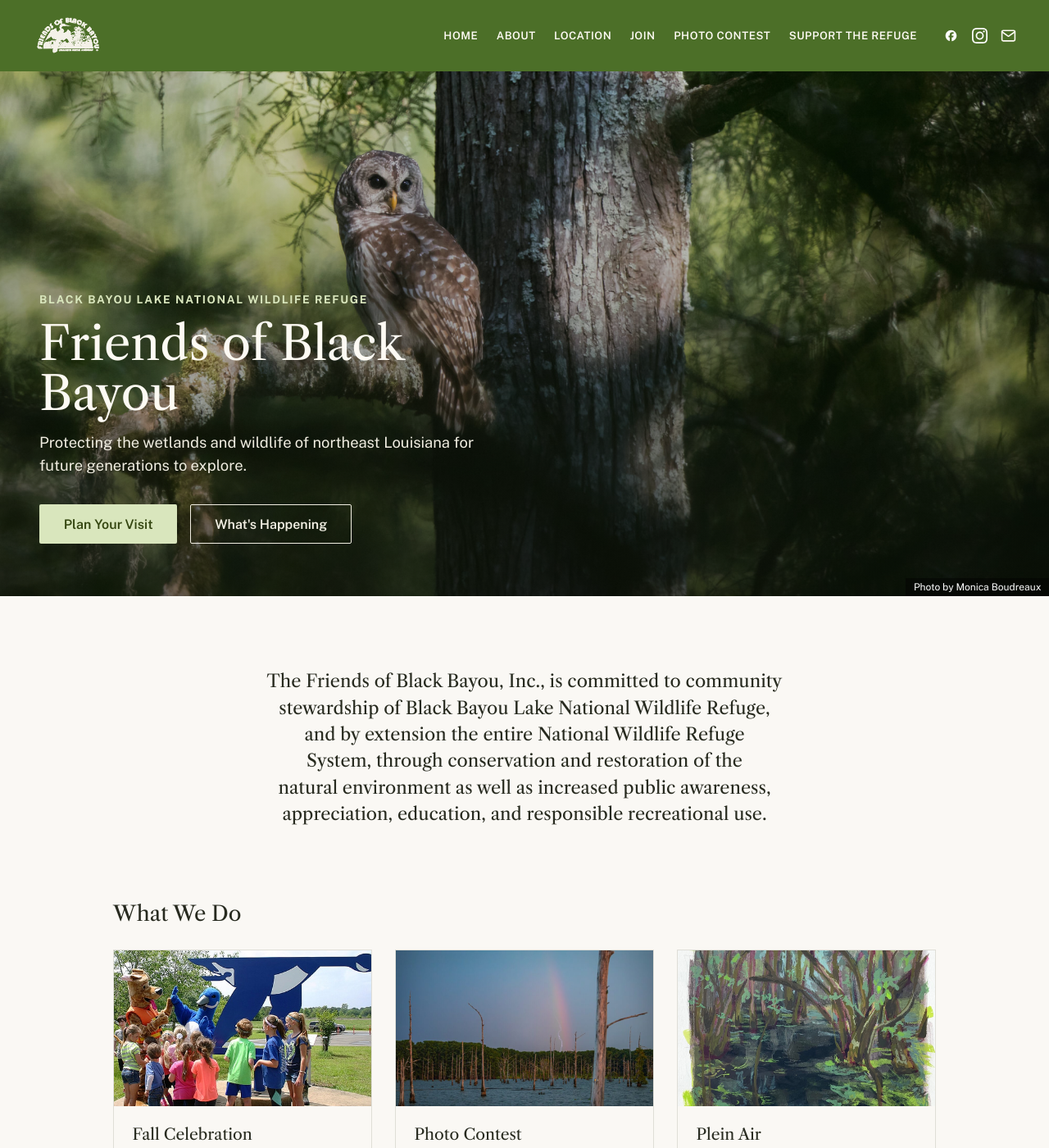
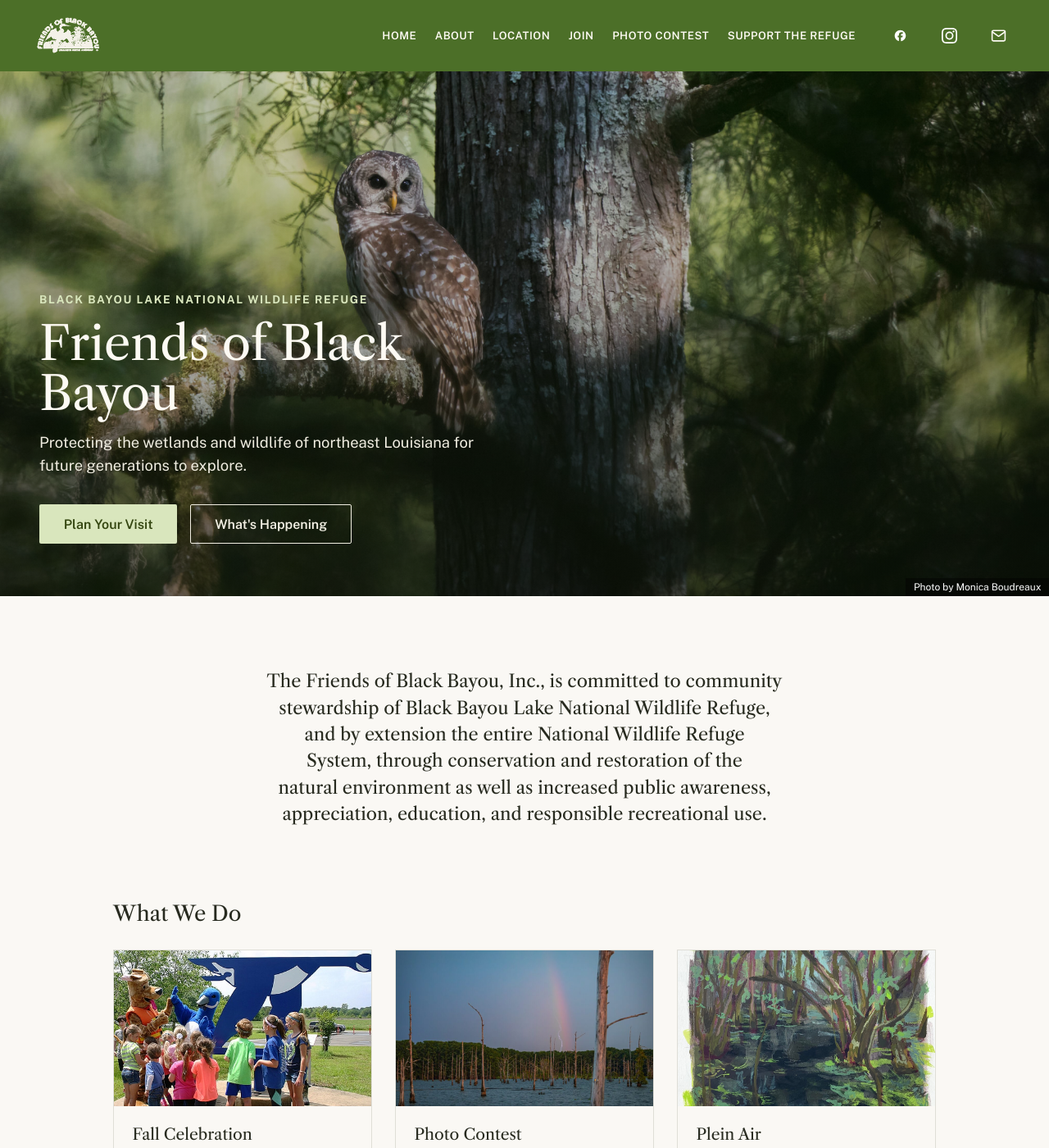
Before and after one commit to Friends-of-Black-Bayou/Friends-of-Black-Bayou.github.io, a Jekyll site: the page built from index.markdown, in a window 1280 px wide and 1400 px high. Shown: the whole window at 82% size. Built offline with Jekyll 4.4.1, drawn with Linux system fonts in a browser that asks for light colours.

Commit message:
Link accessibility improvements.

```diff
--- a/assets/css/style.scss
+++ b/assets/css/style.scss
@@ -82,9 +82,17 @@ body {
     gap: 1rem;
 }
 
-.site-social a {
+.site-social a,
+.footer-social a {
     display: flex;
     align-items: center;
+    min-width: 44px;
+    min-height: 44px;
+    justify-content: center;
+}
+
+.footer-social a {
+    color: var(--ivory-dim);
 }
 
 .site-social img,
@@ -500,12 +508,6 @@ body {
     margin-bottom: 1.5rem;
 }
 
-.footer-social a {
-    display: flex;
-    align-items: center;
-    color: var(--ivory-dim);
-}
-
 .footer-social img,
 .footer-social svg {
     height: 19px;
@@ -535,7 +537,9 @@ body {
 }
 
 .footer-group li {
-    margin-bottom: 0.6rem;
+    display: inline-block;
+    padding: 0.4rem 0;
+    // margin-bottom: 0.6rem;
 }
 
 .footer-group a,
```
